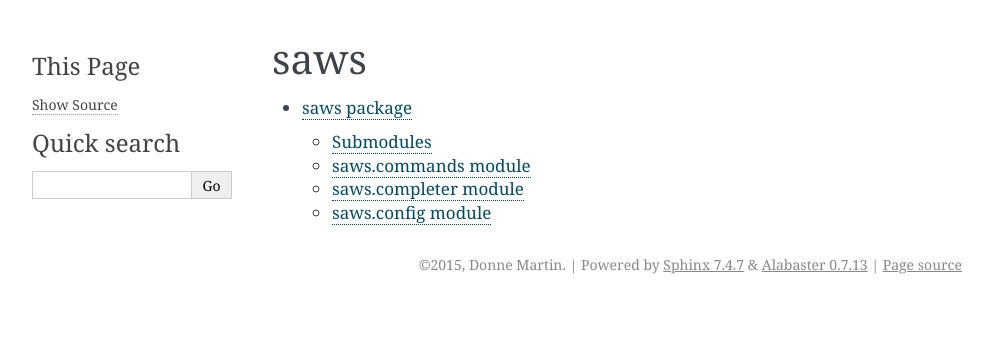
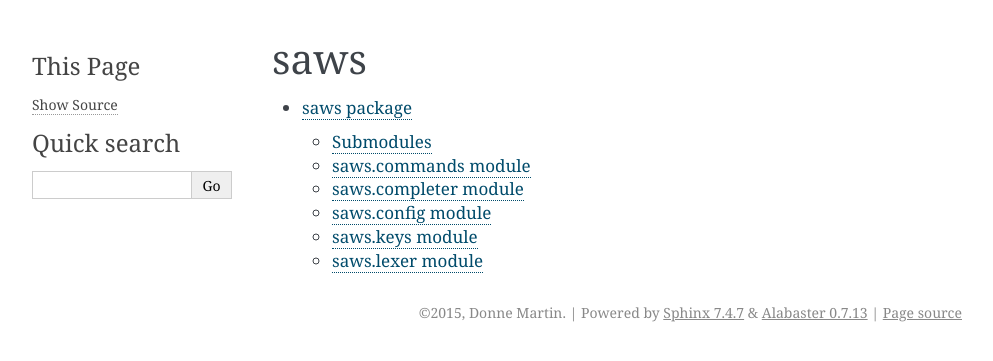
Before and after one commit to LoomCai/pom-maker, a Sphinx documentation site: the page built from docs/source/modules.rst, in a window 1280 px wide. Shown: the top 361 px of the page, without its empty margins (148-1141 px from the left). Built offline with Sphinx 7.4.7, drawn with Linux system fonts in a browser that asks for light colours.

Commit message:
create guide

```diff
--- a/docs/source/saws.rst
+++ b/docs/source/saws.rst
@@ -28,4 +28,13 @@ saws.config module
     :undoc-members:
     :show-inheritance:
 
-saws.key
+saws.keys module
+----------------
+
+.. automodule:: saws.keys
+    :members:
+    :undoc-members:
+    :show-inheritance:
+
+saws.lexer module
+-----------------
```
